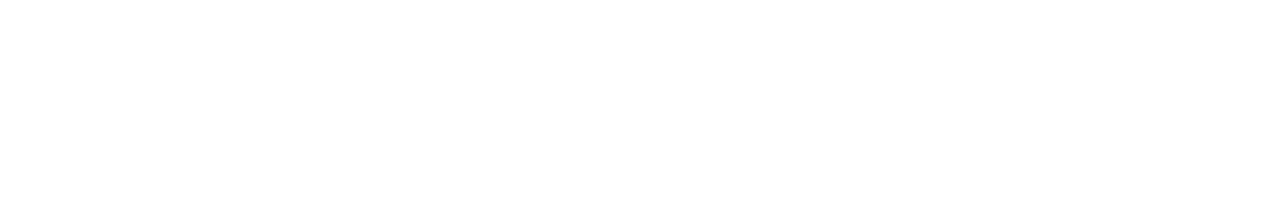
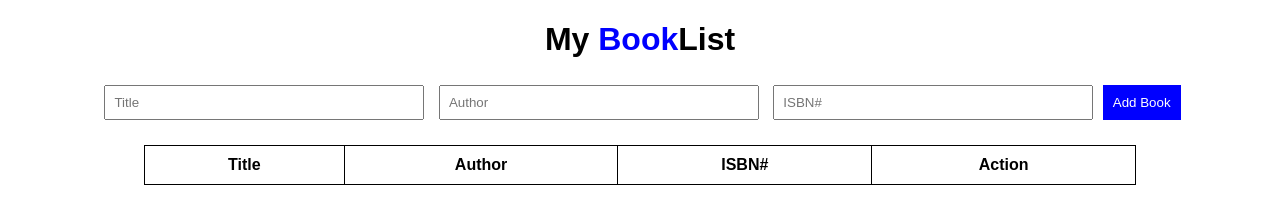
Before and after one commit to acciojob/book-list-MaungMyatAung, a website: page main.html in a window 1280 px wide. Drawn offline with Linux system fonts and the light colour scheme.

Commit message:
created a submission

```diff
--- a/main.html
+++ b/main.html
@@ -8,6 +8,24 @@
 
 <body>
 	<!-- the entire body must be written by student -->
+	<h1>My <span style="color: blue;">Book</span>List</h1>
+    <div class="form-group">
+        <input type="text" id="title" placeholder="Title">
+        <input type="text" id="author" placeholder="Author">
+        <input type="text" id="isbn" placeholder="ISBN#">
+        <button id="submit">Add Book</button>
+    </div>
+    <table class="table table-striped">
+        <thead>
+            <tr>
+                <th>Title</th>
+                <th>Author</th>
+                <th>ISBN#</th>
+                <th>Action</th>
+            </tr>
+        </thead>
+        <tbody id="book-list"></tbody>
+    </table>
     <script type="text/javascript" src="./script.js">
 </script>
 
--- a/script.js
+++ b/script.js
@@ -1 +1,31 @@
 //your JS code here. If required.
+document.getElementById("submit").addEventListener("click", function() {
+            const title = document.getElementById("title").value.trim();
+            const author = document.getElementById("author").value.trim();
+            const isbn = document.getElementById("isbn").value.trim();
+
+            if (title === "" || author === "" || isbn === "") {
+                alert("Please fill in all fields");
+                return;
+            }
+
+            const table = document.getElementById("book-list");
+            const row = document.createElement("tr");
+            row.innerHTML = `
+                <td>${title}</td>
+                <td>${author}</td>
+                <td>${isbn}</td>
+                <td><button class="delete">X</button></td>
+            `;
+            table.appendChild(row);
+
+            document.getElementById("title").value = "";
+            document.getElementById("author").value = "";
+            document.getElementById("isbn").value = "";
+        });
+
+        document.getElementById("book-list").addEventListener("click", function(e) {
+            if (e.target.classList.contains("delete")) {
+                e.target.parentElement.parentElement.remove();
+            }
+        });
--- a/styles.css
+++ b/styles.css
@@ -1 +1,43 @@
 /*  your css code here. If applicable */
+body {
+            font-family: Arial, sans-serif;
+            margin: 20px;
+            text-align: center;
+        }
+        h1 {
+            color: black;
+        }
+        .form-group {
+            margin-bottom: 10px;
+        }
+        input {
+            width: 300px;
+            padding: 8px;
+            margin: 5px;
+        }
+        button {
+            padding: 10px;
+            background-color: blue;
+            color: white;
+            border: none;
+            cursor: pointer;
+        }
+        table {
+            width: 80%;
+            margin: auto;
+            border-collapse: collapse;
+            margin-top: 20px;
+        }
+        th, td {
+            border: 1px solid black;
+            padding: 10px;
+            text-align: center;
+        }
+        .delete {
+            background-color: red;
+            border: none;
+            color: white;
+            padding: 5px;
+            cursor: pointer;
+        }
+    </style>
```
